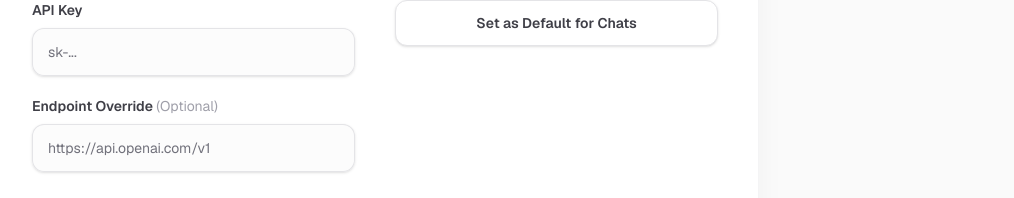
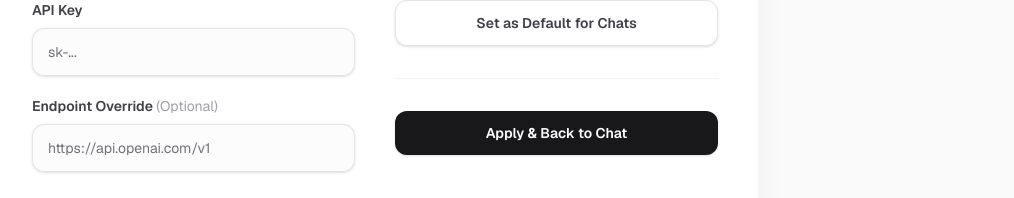
Before and after one commit to Harsh-karn/MicroManus, a Next.js app: page /settings in a window 1280 px wide. Shown: the part 382-580 px from the top of the page, without its empty margins (265-1279 px from the left). Built offline with nearby package versions, Linux system fonts and the light colour scheme; no server answers.

Commit message:
feat: add apply and return to chat button in settings

```diff
--- a/src/app/settings/page.tsx
+++ b/src/app/settings/page.tsx
@@ -5,6 +5,7 @@ import { saveApiKey, getApiKeysStatus } from './actions'
 import { PRICING_TABLE, Provider } from '@/lib/pricing'
 import { LogoutButton } from '@/components/LogoutButton'
 import Link from 'next/link'
+import { useRouter } from 'next/navigation'
 
 export default function SettingsPage() {
   const [provider, setProvider] = useState<Provider>('anthropic')
@@ -13,6 +14,7 @@ export default function SettingsPage() {
   const [loading, setLoading] = useState(false)
   const [status, setStatus] = useState<Record<string, boolean>>({})
   const [selectedModel, setSelectedModel] = useState<string>('')
+  const router = useRouter()
 
   // Load configured keys on mount
   useEffect(() => {
@@ -43,10 +45,18 @@ export default function SettingsPage() {
     alert('Model preferences saved locally. Will be used for new chats.')
   }
 
-  const handleSaveKey = async (e: React.FormEvent) => {
-    e.preventDefault()
+  const handleSaveKey = async (e?: React.FormEvent) => {
+    if (e) e.preventDefault()
     setLoading(true)
 
+    // Save model preference
+    localStorage.setItem('preferredProvider', provider)
+    localStorage.setItem('preferredModel', selectedModel)
+    if (endpoint) {
+      localStorage.setItem('endpointOverride', endpoint)
+    }
+
+    if (apiKey) {
       const formData = new FormData()
       formData.append('provider', provider)
       formData.append('apiKey', apiKey)
@@ -56,12 +66,23 @@ export default function SettingsPage() {
 
       if (res.error) {
         alert(res.error)
+        setLoading(false)
+        return false
       } else {
-      alert('API key saved securely!')
         setStatus({ ...status, [provider]: true })
         setApiKey('')
       }
+    }
+
     setLoading(false)
+    return true
+  }
+
+  const handleApplyAndGoBack = async () => {
+    const success = await handleSaveKey()
+    if (success) {
+      router.push('/')
+    }
   }
 
   return (
@@ -123,7 +144,7 @@ export default function SettingsPage() {
 
               <button
                 type="submit"
-                disabled={loading || !apiKey}
+                disabled={loading || (!apiKey && !status[provider])}
                 className="w-full rounded-xl bg-indigo-600 px-4 py-3 text-sm font-semibold text-white shadow-sm hover:bg-indigo-500 focus-visible:outline focus-visible:outline-2 focus-visible:outline-offset-2 focus-visible:outline-indigo-600 disabled:opacity-50 disabled:cursor-not-allowed transition-all active:scale-95 mt-2"
               >
                 Save Key to Vault
@@ -154,6 +175,16 @@ export default function SettingsPage() {
                 Set as Default for Chats
               </button>
             </div>
+
+            <div className="mt-8 border-t border-zinc-100 pt-8">
+              <button
+                onClick={handleApplyAndGoBack}
+                disabled={loading}
+                className="w-full rounded-xl bg-zinc-900 px-4 py-3 text-sm font-semibold text-white shadow-sm hover:bg-zinc-800 focus:outline-none focus:ring-2 focus:ring-zinc-900 focus:ring-offset-1 transition-all active:scale-95"
+              >
+                Apply & Back to Chat
+              </button>
+            </div>
           </div>
 
         </div>
```
Lines whose indentation alone changed are shown as unchanged.
